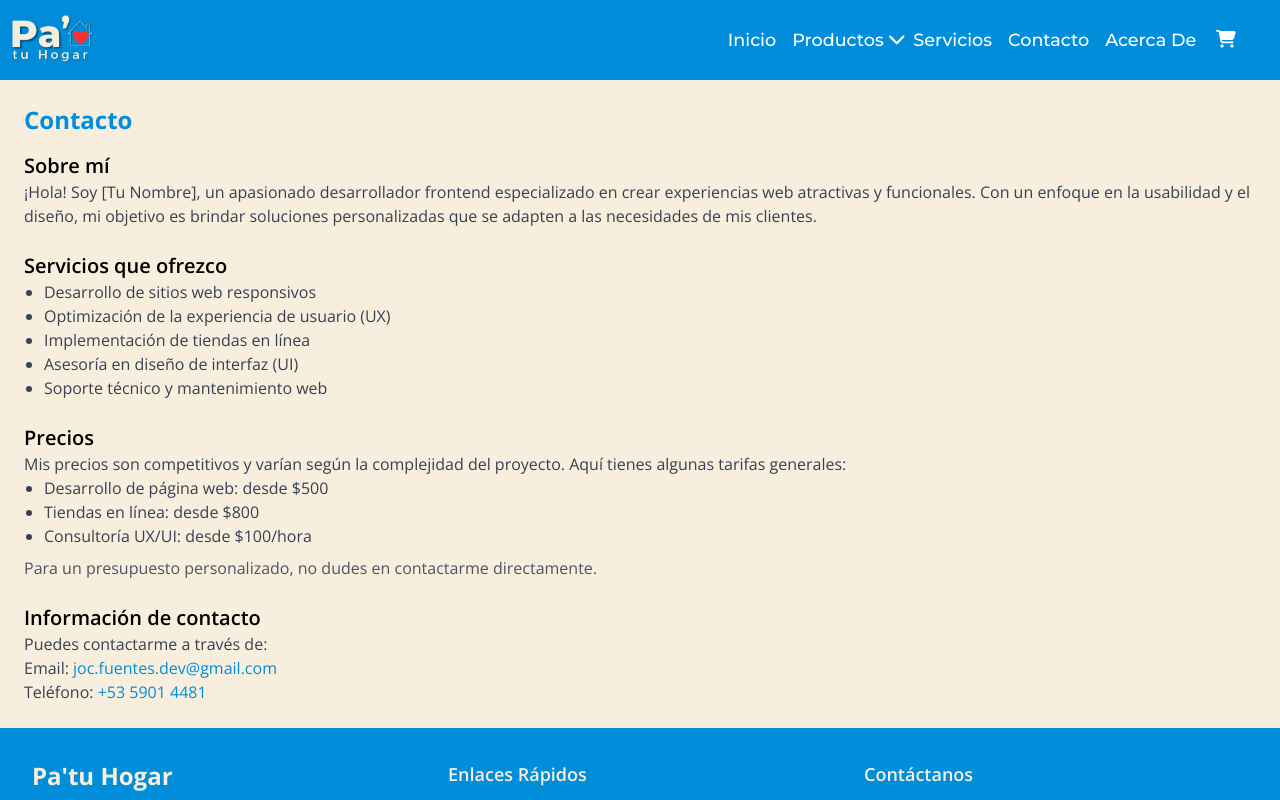
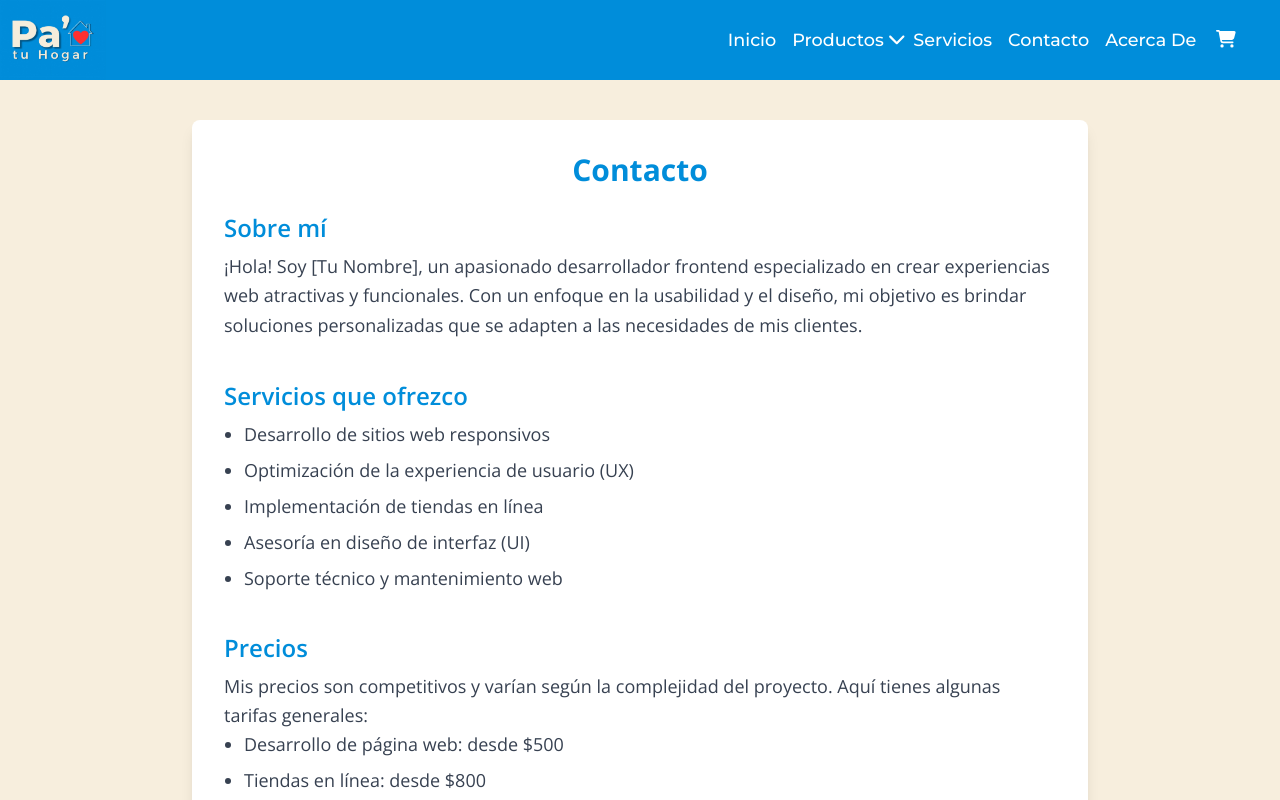
Before and after one commit to JoseFuentes-Dev/pa-tuhogar-app, a React (Vite) app: page /pa-tuhogar-app/contact in a window 1280 px wide. Shown: the top 800 px of the page. Built offline with nearby package versions, Linux system fonts and the light colour scheme.

Commit message:
estilizando acerca de y contacto

```diff
--- a/src/components/About.jsx
+++ b/src/components/About.jsx
@@ -1,28 +1,36 @@
 const About = () => {
     return (
-        <div className="about-container">
-            <h1>Acerca de Pa'tu hogar</h1>
-            <p>
+        <div className="container-about flex justify-center">
+        <div className="about-container bg-[#fff] mx-5 my-5 mb-10  p-8 rounded-lg shadow-lg max-w-4xl mx-auto mt-10">
+            <h1 className="text-4xl font-bold text-[#008DDA] mb-6 text-center">
+                Acerca de Pa'tu hogar
+            </h1>
+            <p className="text-gray-700 text-lg leading-relaxed mb-6">
                 En Pa'tu hogar, nos dedicamos a ofrecer una amplia variedad de electrodomésticos y artículos para el hogar que mejoran tu vida diaria. Fundada en 2024 en la hermosa provincia de Holguín, nuestra tienda ha crecido gracias a la confianza y apoyo de nuestros clientes.
             </p>
-            <h2>Nuestra Misión</h2>
-            <p>
+
+            <h2 className="text-3xl font-semibold text-[#008DDA] mb-4">Nuestra Misión</h2>
+            <p className="text-gray-700 text-lg leading-relaxed mb-6">
                 Nuestra misión es proporcionar productos de alta calidad a precios accesibles, asegurando que cada hogar cuente con lo mejor para su bienestar.
             </p>
-            <h2>Nuestros Valores</h2>
-            <ul>
-                <li>Calidad: Seleccionamos cuidadosamente cada producto para garantizar su durabilidad.</li>
-                <li>Atención al Cliente: Tu satisfacción es nuestra prioridad. Estamos aquí para ayudarte en cada paso.</li>
-                <li>Sostenibilidad: Nos esforzamos por reducir nuestro impacto ambiental a través de prácticas responsables.</li>
+
+            <h2 className="text-3xl font-semibold text-[#008DDA] mb-4">Nuestros Valores</h2>
+            <ul className="list-disc pl-5 text-gray-700 space-y-2 text-lg mb-6">
+                <li><span className="font-semibold">Calidad:</span> Seleccionamos cuidadosamente cada producto para garantizar su durabilidad.</li>
+                <li><span className="font-semibold">Atención al Cliente:</span> Tu satisfacción es nuestra prioridad. Estamos aquí para ayudarte en cada paso.</li>
+                <li><span className="font-semibold">Sostenibilidad:</span> Nos esforzamos por reducir nuestro impacto ambiental a través de prácticas responsables.</li>
             </ul>
-            <h2>Por qué elegirnos</h2>
-            <p>
+
+            <h2 className="text-3xl font-semibold text-[#008DDA] mb-4">Por qué elegirnos</h2>
+            <p className="text-gray-700 text-lg leading-relaxed mb-6">
                 Lo que nos diferencia de otras tiendas es nuestra atención personalizada y el compromiso de crear una experiencia de compra única. Nos enorgullece conocer a nuestros clientes y ayudarles a encontrar lo que realmente necesitan.
             </p>
-            <h2>Únete a nuestra comunidad</h2>
-            <p>
+
+            <h2 className="text-3xl font-semibold text-[#008DDA] mb-4">Únete a nuestra comunidad</h2>
+            <p className="text-gray-700 text-lg leading-relaxed">
                 Te invitamos a visitar nuestra tienda y descubrir la variedad de productos que tenemos para ofrecerte. ¡En Pa'tu hogar, cada compra es un paso hacia un hogar más feliz!
             </p>
+        </div>
         </div>
     );
 };
--- a/src/components/Contact.jsx
+++ b/src/components/Contact.jsx
@@ -1,14 +1,14 @@
-
-import './Contact.css'; // Asegúrate de crear estilos si es necesario
-
 const Contact = () => {
   return (
-    <div className="contact-container p-6 bg-[#F7EEDD]">
-      <h2 className="text-2xl font-bold text-[#008DDA] mb-4">Contacto</h2>
+    <div className="container-contact w-full flex  justify-center">
 
-      <section className="about-me mb-6">
-        <h3 className="text-xl font-semibold">Sobre mí</h3>
-        <p className="text-gray-700">
+
+    <div className="contact-container mx-5 p-8 bg-[#fff] mb-10 rounded-lg shadow-lg max-w-4xl mx-auto mt-10">
+      <h2 className="text-3xl font-extrabold text-[#008DDA] mb-6 text-center">Contacto</h2>
+
+      <section className="about-me mb-10">
+        <h3 className="text-2xl font-semibold text-[#008DDA] mb-2">Sobre mí</h3>
+        <p className="text-gray-700 leading-relaxed text-lg">
           ¡Hola! Soy [Tu Nombre], un apasionado desarrollador frontend especializado en crear
           experiencias web atractivas y funcionales. Con un enfoque en la usabilidad y el diseño,
           mi objetivo es brindar soluciones personalizadas que se adapten a las necesidades de
@@ -16,9 +16,9 @@ const Contact = () => {
         </p>
       </section>
 
-      <section className="services mb-6">
-        <h3 className="text-xl font-semibold">Servicios que ofrezco</h3>
-        <ul className="list-disc pl-5 text-gray-700">
+      <section className="services mb-10">
+        <h3 className="text-2xl font-semibold text-[#008DDA] mb-2">Servicios que ofrezco</h3>
+        <ul className="list-disc pl-5 text-gray-700 space-y-2 text-lg">
           <li>Desarrollo de sitios web responsivos</li>
           <li>Optimización de la experiencia de usuario (UX)</li>
           <li>Implementación de tiendas en línea</li>
@@ -27,32 +27,33 @@ const Contact = () => {
         </ul>
       </section>
 
-      <section className="pricing mb-6">
-        <h3 className="text-xl font-semibold">Precios</h3>
-        <p className="text-gray-700">
+      <section className="pricing mb-10">
+        <h3 className="text-2xl font-semibold text-[#008DDA] mb-2">Precios</h3>
+        <p className="text-gray-700 leading-relaxed text-lg">
           Mis precios son competitivos y varían según la complejidad del proyecto. Aquí tienes
           algunas tarifas generales:
         </p>
-        <ul className="list-disc pl-5 text-gray-700">
+        <ul className="list-disc pl-5 text-gray-700 space-y-2 text-lg">
           <li>Desarrollo de página web: desde $500</li>
           <li>Tiendas en línea: desde $800</li>
           <li>Consultoría UX/UI: desde $100/hora</li>
         </ul>
-        <p className="mt-2 text-gray-600">
+        <p className="mt-4 text-gray-600">
           Para un presupuesto personalizado, no dudes en contactarme directamente.
         </p>
       </section>
 
-      <section className="contact-info">
-        <h3 className="text-xl font-semibold">Información de contacto</h3>
-        <p className="text-gray-700">
+      <section className="contact-info mb-6">
+        <h3 className="text-2xl font-semibold text-[#008DDA] mb-2">Información de contacto</h3>
+        <p className="text-gray-700 text-lg">
           Puedes contactarme a través de:
         </p>
-        <ul className="text-gray-700">
-          <li>Email: <a href="mailto:joc.fuentes.dev@gmail.com" className="text-[#008DDA]">joc.fuentes.dev@gmail.com</a></li>
-          <li>Teléfono: <a href="tel:+5359014481" className="text-[#008DDA]">+53 5901 4481</a></li>
+        <ul className="text-gray-700 mt-2 space-y-2 text-lg">
+          <li>Email: <a href="mailto:joc.fuentes.dev@gmail.com" className="text-[#008DDA] hover:underline">joc.fuentes.dev@gmail.com</a></li>
+          <li>Teléfono: <a href="tel:+5359014481" className="text-[#008DDA] hover:underline">+53 5901 4481</a></li>
         </ul>
       </section>
+    </div>
     </div>
   );
 };
--- a/src/components/Services.jsx
+++ b/src/components/Services.jsx
@@ -1,40 +1,55 @@
-import './servicescard.css'
+import './servicescard.css';
+import { FontAwesomeIcon } from '@fortawesome/react-fontawesome';
+import { faBullhorn } from '@fortawesome/free-solid-svg-icons';
+
 const Services = () => {
+    const handleClick = (plan, description, price) => {
+        const message = `Hola! Estoy interesado en el ${plan}. ${description}. Precio: ${price}.`;
+        const whatsappUrl = `https://wa.me/5359014481?text=${encodeURIComponent(message)}`;
+        window.open(whatsappUrl, '_blank');
+    };
+
     return (
         <div className="services-container px-5 mt-5 flex flex-col items-center">
-            <h1 className="text-5xl text-bold text-center"> 📢Servicios de Publicidad</h1>
+            <h1 className="text-5xl  text-center text-[#008DDA]">   <FontAwesomeIcon icon={faBullhorn} className="text-[#FF0000] mr-2" /> Servicios de Publicidad</h1>
             <p className="mt-5 text-center text-[1.1em]">
                 "En Pa'tu hogar, ofrecemos servicios de publicidad para ayudar a los negocios a aumentar su visibilidad. A continuación, encontrarás nuestros planes de publicación mensual"
             </p>
 
-
-
-            <div className="services-grid flex xl:flex-row  flex-col my-5  gap-5">
+            <div className="services-grid flex xl:flex-row flex-col my-5 gap-5">
                 {/* Tarjeta 1 */}
-                <div className="service-card   w-full h-[400px] sm:h-[250px] xl:h-[320px] ">
-                    <h2  className='text-[3em] '>Plan Básico</h2>
-                    <p className='desc md:text-[1.1em] text-[1.4em]  xl:text-[1.4em] '>Publica 5 productos durante todo el mes.</p>
+                <div
+                    className="service-card w-full h-[400px] sm:h-[250px] xl:h-[320px]"
+                    onClick={() => handleClick('Plan Básico', 'Publica 5 productos durante todo el mes.', '1000 CUP/Mes')}
+                >
+                    <h2 className='text-[3em]'>Plan Básico</h2>
+                    <p className='desc md:text-[1.1em] text-[1.4em] xl:text-[1.4em]'>Publica 5 productos durante todo el mes.</p>
                     <p className='price'>Precio: 1000 CUP/Mes</p>
                 </div>
 
                 {/* Tarjeta 2 */}
-                <div className="service-card   w-full h-[400px] sm:h-[250px] xl:h-[320px] ">
+                <div
+                    className="service-card w-full h-[400px] sm:h-[250px] xl:h-[320px]"
+                    onClick={() => handleClick('Plan Avanzado', 'Publica 10 productos y 1 producto en la sección de ofertas.', '2000 CUP/Mes')}
+                >
                     <h2 className='text-[3em]'>Plan Avanzado</h2>
-                    <p className='desc md:text-[1.1em] text-[1.4em]  xl:text-[1.4em]'>Publica 10 productos y 1 producto en la seccion de ofertas.</p>
-                    <p className='price'>Precio: 2000 CUP/Mes</p>
+                    <p className='desc md:text-[1.1em] text-[1.4em] xl:text-[1.4em]'>Publica 10 productos y 1 producto en la sección de ofertas.</p>
+                    <p className='price '>Precio: 2000 CUP/Mes</p>
                 </div>
 
                 {/* Tarjeta 3 */}
-                <div className="service-card w-full h-[400px] sm:h-[250px] xl:h-[320px] ">
+                <div
+                    className="service-card w-full h-[400px] sm:h-[250px] xl:h-[320px]"
+                    onClick={() => handleClick('Plan Premium', 'Publica 10 productos, 1 producto en la sección de ofertas y 2 productos en la sección de destacados.', '3000 CUP/Mes')}
+                >
                     <h2 className='text-[3em]'>Plan Premium</h2>
-                    <p className='desc  md:text-[1.1em] text-[1.4em] xl:text-[1.4em]'>Publica 10 productos ,  1 producto en la seccion de ofertas y 2 productos en la seccion de destacados.</p>
+                    <p className='desc md:text-[1.1em] text-[1.4em] xl:text-[1.4em]'>Publica 10 productos, 1 producto en la sección de ofertas y 2 productos en la sección de destacados.</p>
                     <p className='price'>Precio: 3000 CUP/Mes</p>
                 </div>
             </div>
 
-
             <p className='text-[1.2em] text-center my-5'>
-                Todos nuestros planes están diseñados para maximizar la exposición de tus productos en nuestra plataforma. Contáctanos para más detalles y para comenzar a publicitar tus productos <strong>Hoy mismo!</strong>
+                Todos nuestros planes están diseñados para maximizar la exposición de tus productos en nuestra plataforma. Contáctanos para más detalles y para comenzar a publicitar tus productos <strong>¡Hoy mismo!</strong>
             </p>
         </div>
     );
--- a/src/components/servicescard.css
+++ b/src/components/servicescard.css
@@ -12,10 +12,15 @@
 .service-card:hover{
     background-color: #41C9E2;
     cursor: pointer;
+
 }
 .service-card h2{
     font-weight: 900;
-    color: rgba(0,0,0,.6);
+    color:#41C9E2 ;
+}
+.service-card:hover h2{
+
+    color:#ffffff ;
 }
 .service-card .desc{
     font-weight: 500;
@@ -24,3 +29,10 @@
     font-size: 1em;
     font-weight: 800;
 }
+.services-container h1{
+    font-weight: 900;
+}
+.price{
+    color: #FF0000;
+
+}
```
